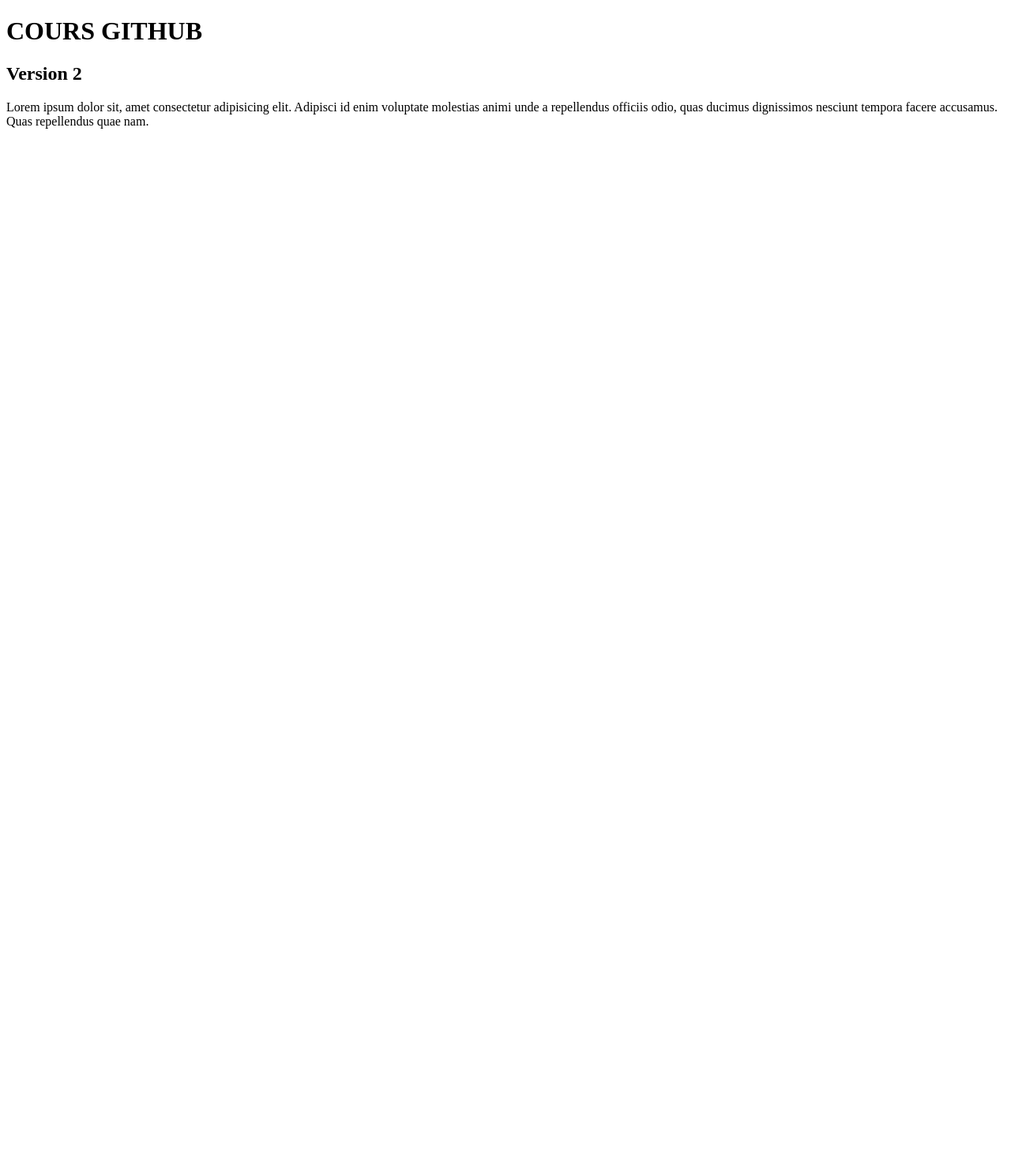
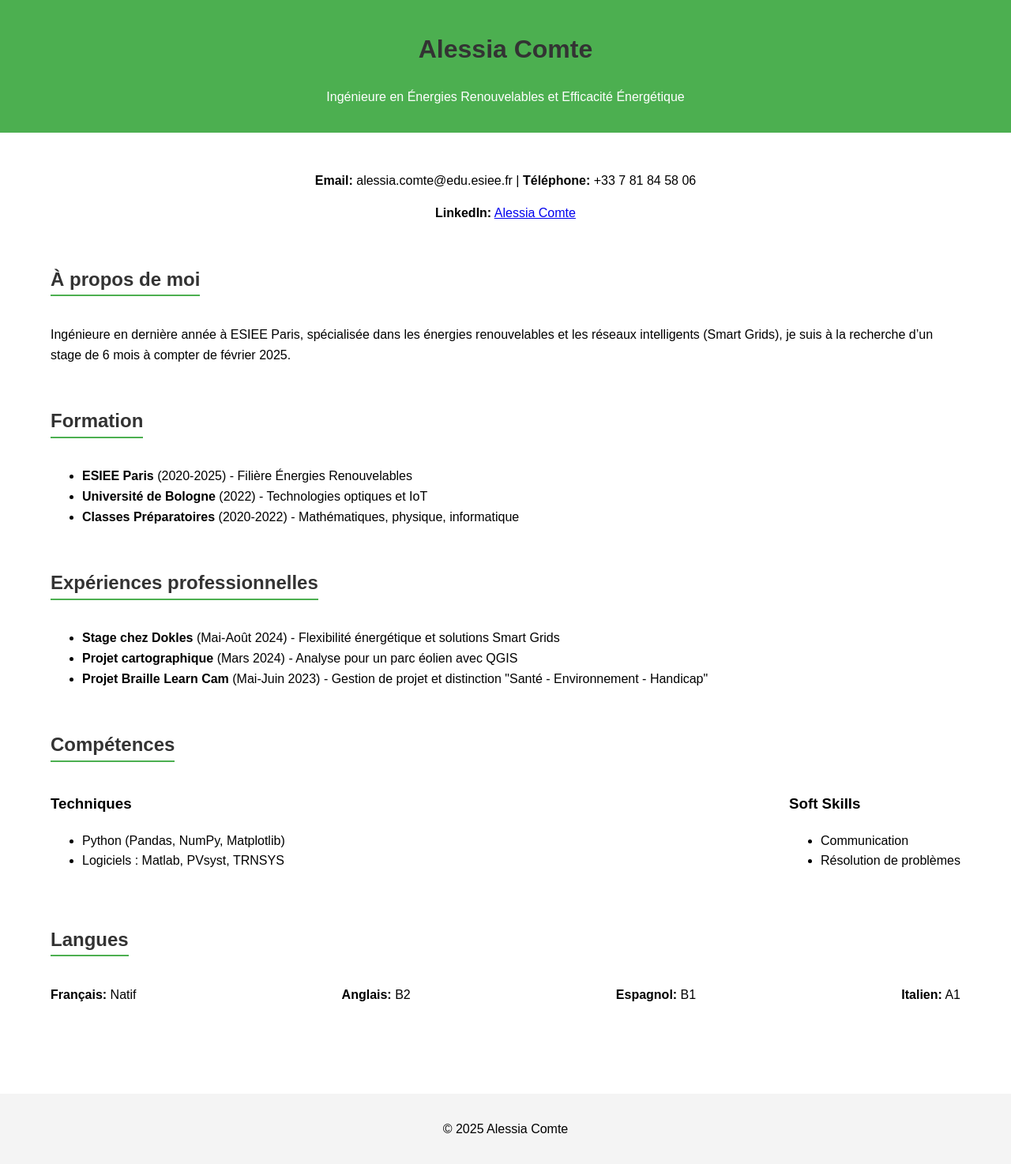
Before and after one commit to Alessia-tec/Alessia-tec.github.io, a plain HTML site: page index.html in a window 1280 px wide. Shown: the whole page at 79% size. Before the commit the page ends 800 px from the top, so only its background shows below. Drawn offline with Linux system fonts and the light colour scheme.

Commit message:
mise en ligne deuxième site

```diff
--- a/index.html
+++ b/index.html
@@ -1,16 +1,122 @@
 <!DOCTYPE html>
-<html lang="en">
+<html lang="fr">
 <head>
     <meta charset="UTF-8">
     <meta name="viewport" content="width=device-width, initial-scale=1.0">
-    <title>Document</title>
+    <title>CV Alessia Comte</title>
+    <style>
+        body {
+            font-family: Arial, sans-serif;
+            line-height: 1.6;
+            margin: 0;
+            padding: 0;
+        }
+        header {
+            background: #4CAF50;
+            color: white;
+            padding: 1rem 0;
+            text-align: center;
+        }
+        .container {
+            width: 90%;
+            max-width: 1200px;
+            margin: auto;
+            padding: 2rem 0;
+        }
+        h1, h2 {
+            color: #333;
+        }
+        .section {
+            margin-bottom: 2rem;
+        }
+        .section h2 {
+            border-bottom: 2px solid #4CAF50;
+            display: inline-block;
+        }
+        .contact {
+            text-align: center;
+            margin-bottom: 2rem;
+        }
+        .skills, .languages {
+            display: flex;
+            justify-content: space-between;
+        }
+        .footer {
+            text-align: center;
+            margin-top: 2rem;
+            padding: 1rem 0;
+            background: #f4f4f4;
+        }
+    </style>
 </head>
+<body>
+    <header>
+        <h1>Alessia Comte</h1>
+        <p>Ingénieure en Énergies Renouvelables et Efficacité Énergétique</p>
+    </header>
 
-<body>
-<h1> COURS GITHUB</h1>
-<h2> Version 2</h2>
+    <div class="container">
+        <section class="contact">
+            <p><strong>Email:</strong> alessia.comte@edu.esiee.fr | <strong>Téléphone:</strong> +33 7 81 84 58 06</p>
+            <p><strong>LinkedIn:</strong> <a href="https://www.linkedin.com/in/alessia-comte-01129517b/" target="_blank">Alessia Comte</a></p>
+        </section>
 
-<p>Lorem ipsum dolor sit, amet consectetur adipisicing elit. Adipisci id enim voluptate molestias animi unde a repellendus officiis odio, quas ducimus dignissimos nesciunt tempora facere accusamus. Quas repellendus quae nam.</p>
+        <section class="section">
+            <h2>À propos de moi</h2>
+            <p>Ingénieure en dernière année à ESIEE Paris, spécialisée dans les énergies renouvelables et les réseaux intelligents (Smart Grids), je suis à la recherche d’un stage de 6 mois à compter de février 2025.</p>
+        </section>
+
+        <section class="section">
+            <h2>Formation</h2>
+            <ul>
+                <li><strong>ESIEE Paris</strong> (2020-2025) - Filière Énergies Renouvelables</li>
+                <li><strong>Université de Bologne</strong> (2022) - Technologies optiques et IoT</li>
+                <li><strong>Classes Préparatoires</strong> (2020-2022) - Mathématiques, physique, informatique</li>
+            </ul>
+        </section>
+
+        <section class="section">
+            <h2>Expériences professionnelles</h2>
+            <ul>
+                <li><strong>Stage chez Dokles</strong> (Mai-Août 2024) - Flexibilité énergétique et solutions Smart Grids</li>
+                <li><strong>Projet cartographique</strong> (Mars 2024) - Analyse pour un parc éolien avec QGIS</li>
+                <li><strong>Projet Braille Learn Cam</strong> (Mai-Juin 2023) - Gestion de projet et distinction "Santé - Environnement - Handicap"</li>
+            </ul>
+        </section>
+
+        <section class="section">
+            <h2>Compétences</h2>
+            <div class="skills">
+                <div>
+                    <h3>Techniques</h3>
+                    <ul>
+                        <li>Python (Pandas, NumPy, Matplotlib)</li>
+                        <li>Logiciels : Matlab, PVsyst, TRNSYS</li>
+                    </ul>
+                </div>
+                <div>
+                    <h3>Soft Skills</h3>
+                    <ul>
+                        <li>Communication</li>
+                        <li>Résolution de problèmes</li>
+                    </ul>
+                </div>
+            </div>
+        </section>
+
+        <section class="section">
+            <h2>Langues</h2>
+            <div class="languages">
+                <p><strong>Français:</strong> Natif</p>
+                <p><strong>Anglais:</strong> B2</p>
+                <p><strong>Espagnol:</strong> B1</p>
+                <p><strong>Italien:</strong> A1</p>
+            </div>
+        </section>
+    </div>
+
+    <footer class="footer">
+        <p>&copy; 2025 Alessia Comte</p>
+    </footer>
 </body>
-
 </html>
```
